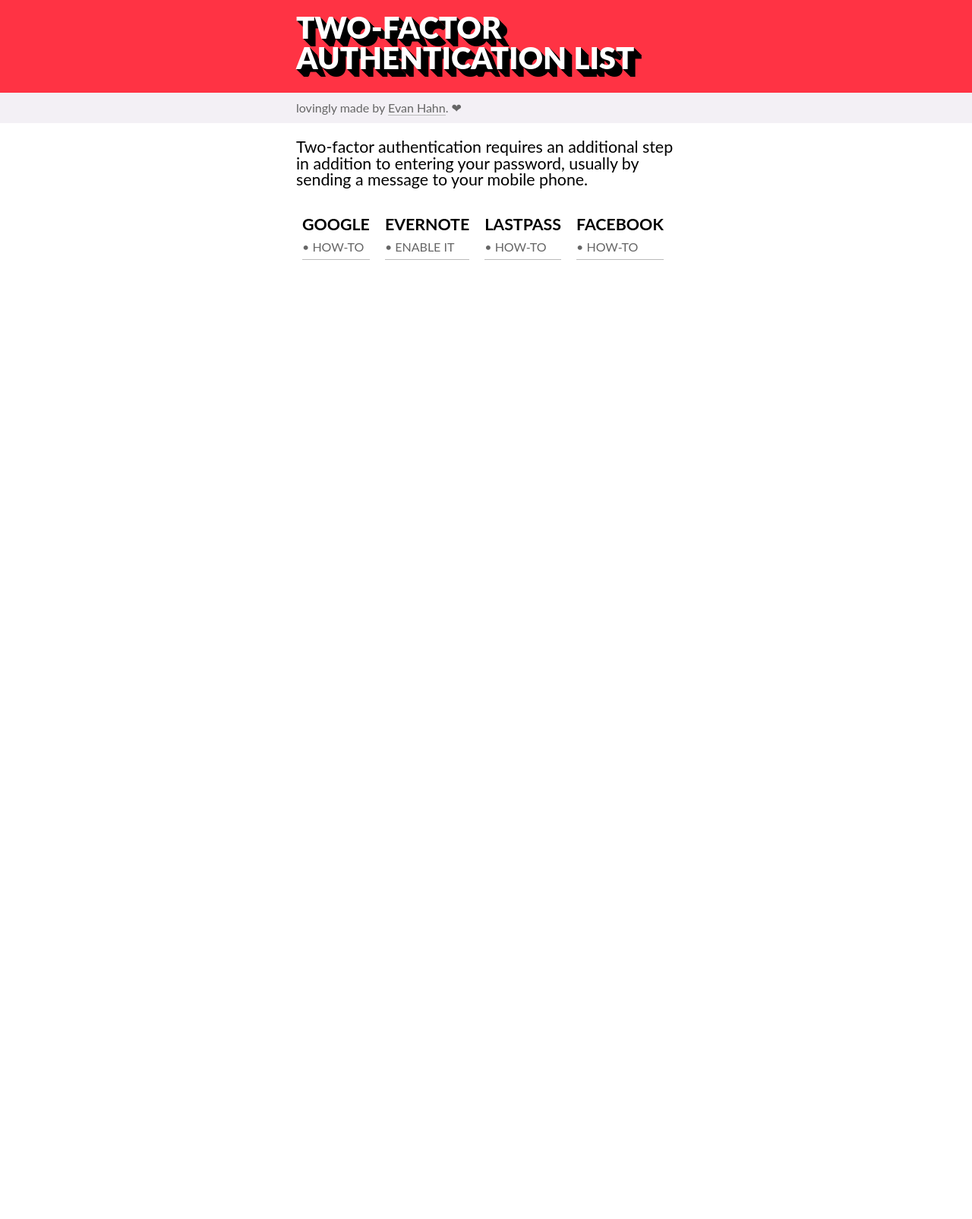
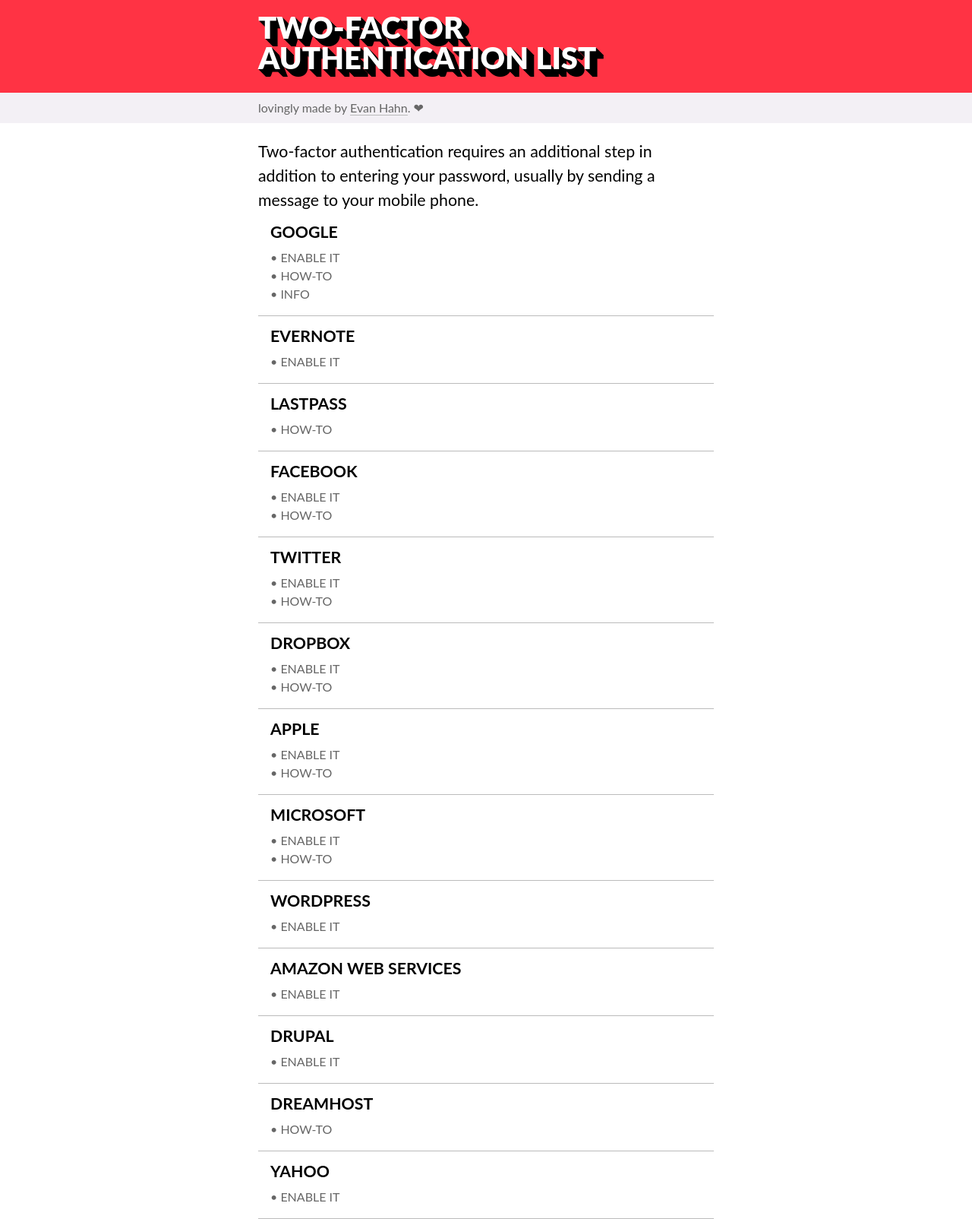
Before and after one commit to EvanHahn/two-factor-auth-list, a PHP site: page / in a window 1280 px wide. Shown: the whole page at 76% size. Before the commit the page ends 342 px from the top, so only its background shows below. Run offline with PHP 8.4, Linux system fonts and the light colour scheme.

Commit message:
add data info, new stylings

```diff
--- a/www/data.json
+++ b/www/data.json
@@ -2,7 +2,9 @@
 	"services": [
 		{
 			"name": "Google",
-			"howto": "https://support.google.com/accounts/answer/185839?hl=en&topic=1056283&ctx=topic"
+			"url": "http://accounts.google.com/SmsAuthConfig",
+			"howto": "https://support.google.com/accounts/answer/185839?hl=en&topic=1056283&ctx=topic",
+			"info": "http://www.google.com/landing/2step/"
 		},
 		{
 			"name": "Evernote",
@@ -14,7 +16,48 @@
 		},
 		{
 			"name": "Facebook",
-			"howto": "https://www.facebook.com/note.php?note_id=10150172618258920"
+			"howto": "https://www.facebook.com/note.php?note_id=10150172618258920",
+			"url": "https://www.facebook.com/settings?tab=security"
+		},
+		{
+			"name": "Twitter",
+			"url": "https://blog.twitter.com/2013/getting-started-with-login-verification",
+			"howto": "https://twitter.com/account/settings"
+		},
+		{
+			"name": "Dropbox",
+			"url": "https://www.dropbox.com/account/security",
+			"howto": "https://www.dropbox.com/help/363/en"
+		},
+		{
+			"name": "Apple",
+			"url": "https://appleid.apple.com/",
+			"howto": "https://support.apple.com/kb/HT5570"
+		},
+		{
+			"name": "Microsoft",
+			"url": "https://account.live.com/Proofs/Manage",
+			"howto": "http://windows.microsoft.com/en-us/windows/two-step-verification-faq"
+		},
+		{
+			"name": "WordPress",
+			"url": "http://wordpress.org/extend/plugins/google-authenticator/"
+		},
+		{
+			"name": "Amazon Web Services",
+			"url": "http://aws.amazon.com/mfa/virtual_mfa_applications/?tag=gmgamzn-20"
+		},
+		{
+			"name": "Drupal",
+			"url": "http://drupal.org/project/ga_login"
+		},
+		{
+			"name": "DreamHost",
+			"howto": "http://wiki.dreamhost.com/Enabling_Multifactor_Authentication"
+		},
+		{
+			"name": "Yahoo",
+			"url": "https://edit.yahoo.com/commchannel/sec_chal_manage"
 		}
 	]
 }
--- a/www/index.php
+++ b/www/index.php
@@ -50,8 +50,7 @@ header('Content-Type: text/html; charset=utf-8');
 
 <?php $services = json_decode(file_get_contents('./data.json'))->services ?>
 
-<ul id="service-list">
-	<div class="container">
+<ul id="service-list" class="container">
 
 	<?php foreach ($services as &$service): ?>
 		<li>
@@ -66,11 +65,15 @@ header('Content-Type: text/html; charset=utf-8');
 					How-to
 				</a>
 			<?php endif ?>
+			<?php if (isset($service->info)): ?>
+				<a title="Info" href="<?php echo $service->info ?>">
+					Info
+				</a>
+			<?php endif ?>
 		</li>
 		</a>
 	<?php endforeach ?>
 
-	</div>
 </ul>
 
 </body>
--- a/www/the.css
+++ b/www/the.css
@@ -23,12 +23,13 @@ a {
 .container {
 	margin: 0 auto;
 	width: 95%;
-	max-width: 500px;
+	max-width: 600px;
 }
 
 /* the top */
 
 header .logo {
+	padding: 1em 0;
 	background: #f34;
 }
 
@@ -66,15 +67,12 @@ header .authors a {
 }
 
 header .description {
-	padding: 1em 0;
+	padding-top: 1em;
 	font-size: 16pt;
+	line-height: 1.5em;
 }
 
 @media screen and (min-width: 700px) {
-
-	header .logo {
-		padding: 1em 0;
-	}
 
 	header .logo h1 {
 		font-size: 2.5em;
@@ -84,12 +82,14 @@ header .description {
 
 /* service list */
 
+#service-list {}
+
 #service-list li {
-	display: inline-block;
-	margin: .5em;
-	padding: .5em 0;
+	display: block;
+	padding: 1em;
 	text-transform: uppercase;
 	border-bottom: 1px solid #bbb;
+	vertical-align: top;
 }
 
 #service-list li h1 {
@@ -99,6 +99,8 @@ header .description {
 }
 
 #service-list li a {
+	display: block;
+	line-height: 1.5em;
 	color: #666;
 }
 
```
Lines whose indentation alone changed are shown as unchanged.
